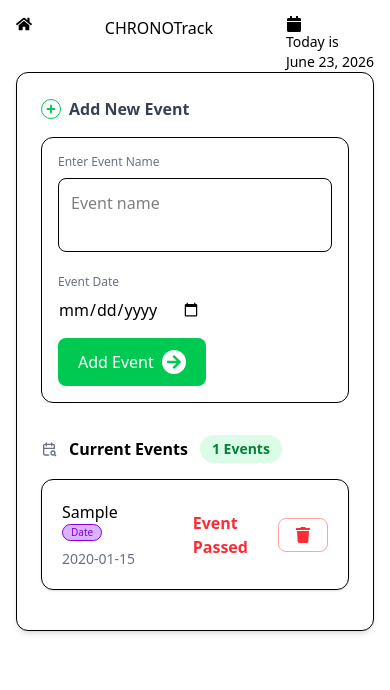
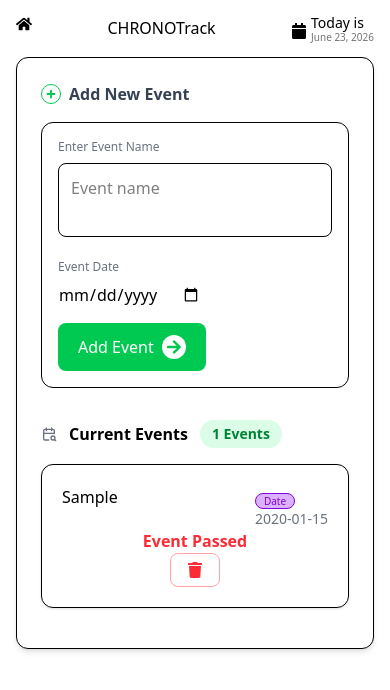
Before and after one commit to fortunetony657-png/Event_tracker, a React (Vite) app: page /EventTracker in a window 390 px wide. Both pictures are taken after typing "Sample", "2020-01-15" into the empty fields and a click on the button "Add Event". Shown: the top 690 px of the page. Built offline with nearby package versions, Linux system fonts and the light colour scheme.

Commit message:
added responsiveness

```diff
--- a/src/Components/AddEvents.jsx
+++ b/src/Components/AddEvents.jsx
@@ -78,17 +78,18 @@ function makingExpand(id){
                 </h3>
                 <div>
                     {events.map((ev) => (
-                        <div key={ev.id} className="flex justify-between items-center border rounded-xl p-5 my-4 shadow-sm hover:shadow-md transition">
-                            <div className="w-40">
+                        <div key={ev.id} className="flex flex-col justify-between w-[100%] items-center border-1 break-words rounded-xl px-0 py-5 my-4 shadow-sm hover:shadow-md transition">
+                            <div className="w-[100%] px-5 flex justify-between">
                                 <h2 onClick={()=> makingExpand(ev.id)}
-                                    className={`cursor-pointer ${expand === ev.id ? "" : "line-clamp-1"}`}
+                                    className={`cursor-pointer ${expand === ev.id ? "break-words w-20" : "line-clamp-1 w-20 break-words mb-2"}`}
                                     >
                                     {ev.name}
                                 </h2>
-                                <p className="text-[10px] text-purple-700 bg-purple-300 border border-purple-700 px-2 font-medium rounded-full w-fit">
+
+                                <p className="text-sm text-gray-500 mt-2 flex flex-col">
+                                    <span className="text-[10px] text-purple-700 bg-purple-300 border border-purple-700 px-2 font-medium rounded-full w-fit">
                                     Date
-                                </p>
-                                <p className="text-sm text-gray-500 mt-2">
+                                    </span>
                                     {ev.date}
                                 </p>
                             </div>
--- a/src/Components/EventTracker.jsx
+++ b/src/Components/EventTracker.jsx
@@ -15,20 +15,20 @@ function EventTracker() {
 
   return (
     <section className="p-4">
-      <div className="flex justify-between">
+      <div className="flex justify-between mb-3">
         <Link to={"/"}>
             <span>
                 <FaHome />
             </span>
         </Link>
         <h1><span>CHRONO</span>Track</h1>
-        <div>
+        <div className="flex gap-1 justify-center items-center">
           <span>
             <FaCalendar />
           </span>
-          <div className="text-sm">
-            <p>Today is</p>
-            <p>
+          <div className=" flex flex-col justify-center">
+            <p className="text-sm leading-none">Today is</p>
+            <p className="text-[10px] text-neutral-500">
               {dateFormat}
             </p>
           </div>
```
